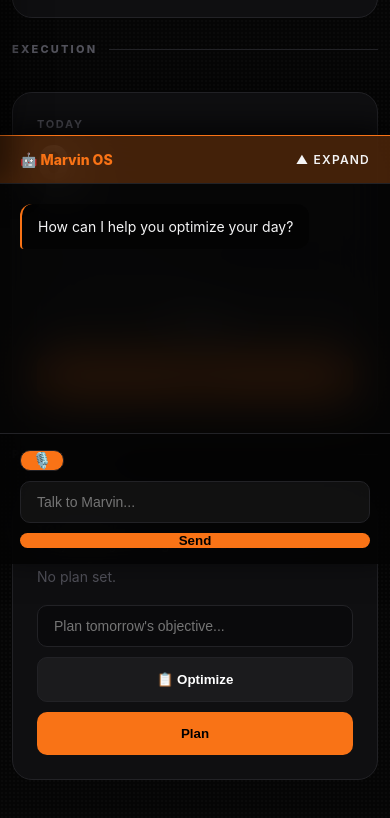
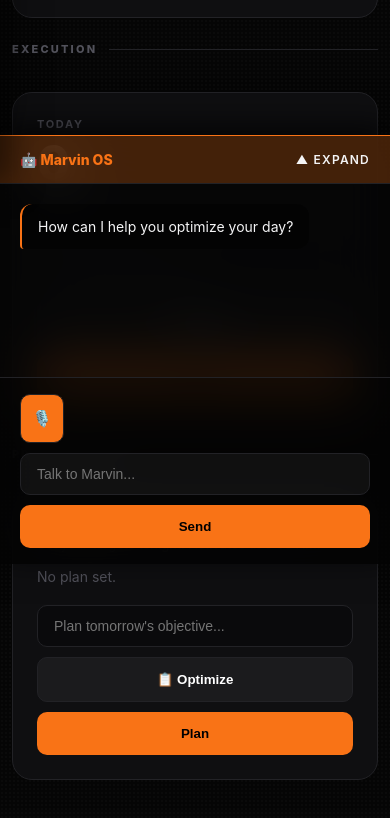
Before and after one commit to owenmiklau-cell/owen-dashboard, a website: page dashboard.html in a window 390 px wide. Shown: the part 661-1479 px from the top of the page. Drawn offline with nearby package versions, Linux system fonts and the light colour scheme; no server answers.

Commit message:
Force complete style replacement for stealth orange UI

```diff
--- a/dashboard.html
+++ b/dashboard.html
@@ -27,7 +27,7 @@
       --accent-orange: #f97316;
       --accent-orange-glow: rgba(249, 115, 22, 0.25);
 
-      /* I am replacing the old purple with Electric Orange universally */
+      /* Replaced the old purple with Electric Orange universally */
       --accent-purple: #f97316;
 
       /* Semantic Colors (Kept for Data Accuracy: Recovery, Strain, Stocks) */
@@ -202,8 +202,9 @@
       .gm-input-wrap button { width: 100%; padding: 14px; }
       .chat-input-area { flex-direction: column; gap: 10px; }
       .chat-input-area input { margin-right: 0; }
-  }
-</style>
+      .chat-input-area button { padding: 14px; width: 100%; }
+    }
+  </style>
 </head>
 <body>
 
```
